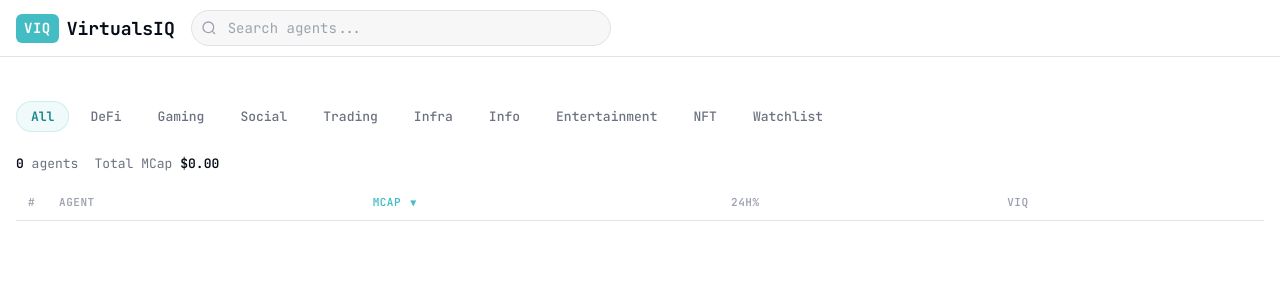
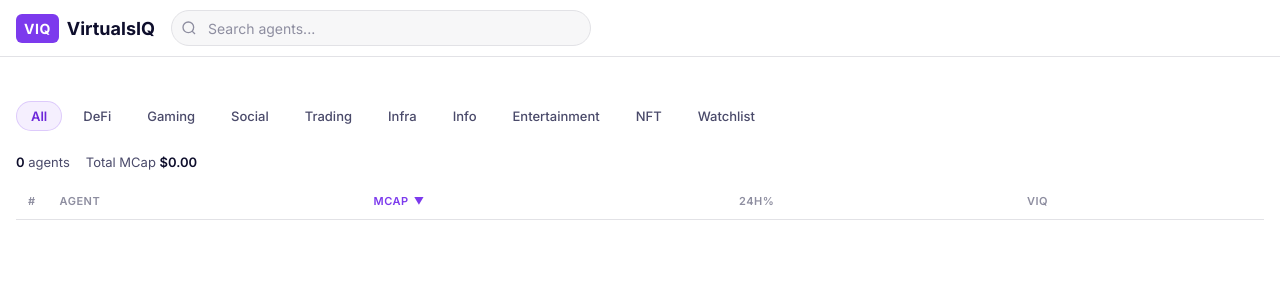
Before and after one commit to Rob650/VirtualsIQ, a FastAPI app: page / in a window 1280 px wide. Shown: the top 300 px of the page. Run offline with FastAPI, Linux system fonts and the light colour scheme; data that the repository does not hold is empty.

Commit message:
Revert font/color changes — restore original layout from 715b60f

```diff
--- a/templates/index.html
+++ b/templates/index.html
@@ -6,19 +6,19 @@
 <title>VirtualsIQ — AI Agent Intelligence</title>
 <link rel="preconnect" href="https://fonts.googleapis.com">
 <link rel="preconnect" href="https://fonts.gstatic.com" crossorigin>
-<link href="https://fonts.googleapis.com/css2?family=JetBrains+Mono:wght@400;500;600;700&display=swap" rel="stylesheet">
+<link href="https://fonts.googleapis.com/css2?family=Inter:wght@400;500;600;700&family=DM+Mono:wght@400;500&display=swap" rel="stylesheet">
 <style>
 :root {
   --bg: #FFFFFF; --bg-2: #F7F7F8; --bg-3: #EDEDF0; --bg-4: #E4E4E8;
   --border: #E2E2E6; --border-2: #CBCBD0;
-  --text: #060c18; --text-muted: #6d7280; --text-dim: #9ca3af;
-  --green: #14ae5c; --green-bg: rgba(20,174,92,0.10); --green-dark: #0d8a48;
+  --text: #0E0E2C; --text-muted: #4A4A6A; --text-dim: #8E8EA0;
+  --green: #22C55E; --green-bg: rgba(34,197,94,0.10); --green-dark: #16A34A;
   --red: #EF4444; --red-bg: rgba(239,68,68,0.10);
-  --amber: #F59E0B; --teal: #44bcc3; --purple: #9f84df;
-  --accent: #44bcc3; --accent-bg: rgba(68,188,195,0.08); --accent-dark: #168389;
+  --amber: #F59E0B; --teal: #0891B2; --purple: #7C3AED;
+  --accent: #7C3AED; --accent-bg: rgba(124,58,237,0.08); --accent-dark: #6D28D9;
   --radius: 8px; --radius-sm: 6px; --radius-pill: 100px;
-  --font-ui: 'JetBrains Mono', ui-monospace, monospace;
-  --font-data: 'JetBrains Mono', ui-monospace, monospace;
+  --font-ui: 'Inter', -apple-system, BlinkMacSystemFont, sans-serif;
+  --font-data: 'DM Mono', monospace;
 }
 *, *::before, *::after { box-sizing: border-box; margin: 0; padding: 0; }
 body { font-family: var(--font-ui); background: var(--bg); color: var(--text); line-height: 1.5; -webkit-font-smoothing: antialiased; }
@@ -41,7 +41,7 @@ input { font-family: inherit; }
 .header-updated { font-size: 12px; color: var(--text-dim); white-space: nowrap; }
 
 /* Enrichment Banner */
-.enrichment-banner { background: var(--accent-bg); border-bottom: 1px solid rgba(68,188,195,0.15); padding: 8px 16px; text-align: center; font-size: 13px; color: var(--accent-dark); display: none; }
+.enrichment-banner { background: var(--accent-bg); border-bottom: 1px solid rgba(124,58,237,0.15); padding: 8px 16px; text-align: center; font-size: 13px; color: var(--accent-dark); display: none; }
 .enrichment-banner.active { display: block; }
 .enrichment-progress { height: 3px; background: var(--bg-3); border-radius: 2px; margin-top: 6px; max-width: 400px; margin-left: auto; margin-right: auto; overflow: hidden; }
 .enrichment-progress-bar { height: 100%; background: var(--accent); border-radius: 2px; transition: width 0.5s ease; }
@@ -70,7 +70,7 @@ input { font-family: inherit; }
 .cat-bar { display: flex; align-items: center; gap: 6px; padding: 12px 0; flex-wrap: wrap; }
 .cat-tab { padding: 6px 14px; border-radius: var(--radius-pill); font-size: 13px; font-weight: 500; color: var(--text-muted); background: transparent; border: 1px solid transparent; transition: all 0.15s; white-space: nowrap; }
 .cat-tab:hover { background: var(--bg-2); }
-.cat-tab.active { background: var(--accent-bg); color: var(--accent-dark); border-color: rgba(68,188,195,0.2); font-weight: 600; }
+.cat-tab.active { background: var(--accent-bg); color: var(--accent-dark); border-color: rgba(124,58,237,0.2); font-weight: 600; }
 
 /* Category popup (mobile) */
 .cat-popup-overlay { display: none; position: fixed; inset: 0; background: rgba(0,0,0,0.4); z-index: 200; }
@@ -112,7 +112,7 @@ td.rank-cell { font-size: 13px; color: var(--text-dim); width: 40px; text-align:
 .change-neg { color: var(--red); }
 .viq-cell { position: relative; }
 .viq-badge { display: inline-flex; align-items: center; gap: 4px; padding: 4px 10px; border-radius: var(--radius-pill); font-family: var(--font-data); font-size: 13px; font-weight: 600; cursor: pointer; transition: all 0.15s; }
-.viq-badge.tier-s { background: rgba(68,188,195,0.12); color: var(--accent-dark); }
+.viq-badge.tier-s { background: rgba(124,58,237,0.12); color: var(--accent-dark); }
 .viq-badge.tier-a { background: var(--green-bg); color: var(--green-dark); }
 .viq-badge.tier-b { background: rgba(8,145,178,0.10); color: var(--teal); }
 .viq-badge.tier-c { background: rgba(245,158,11,0.10); color: var(--amber); }
@@ -235,7 +235,7 @@ td.rank-cell { font-size: 13px; color: var(--text-dim); width: 40px; text-align:
 .cat-section h3 { font-size: 16px; font-weight: 600; margin-bottom: 12px; }
 .cat-cards { display: grid; grid-template-columns: repeat(auto-fill, minmax(220px, 1fr)); gap: 10px; }
 .cat-card { padding: 12px; border: 1px solid var(--border); border-radius: var(--radius); cursor: pointer; transition: all 0.15s; }
-.cat-card:hover { border-color: var(--accent); box-shadow: 0 2px 8px rgba(68,188,195,0.08); }
+.cat-card:hover { border-color: var(--accent); box-shadow: 0 2px 8px rgba(124,58,237,0.08); }
 .cat-card .cc-top { display: flex; align-items: center; gap: 8px; margin-bottom: 6px; }
 .cat-card .cc-avatar { width: 28px; height: 28px; border-radius: 50%; background: var(--bg-3); object-fit: cover; }
 .cat-card .cc-name { font-size: 14px; font-weight: 600; }
```
